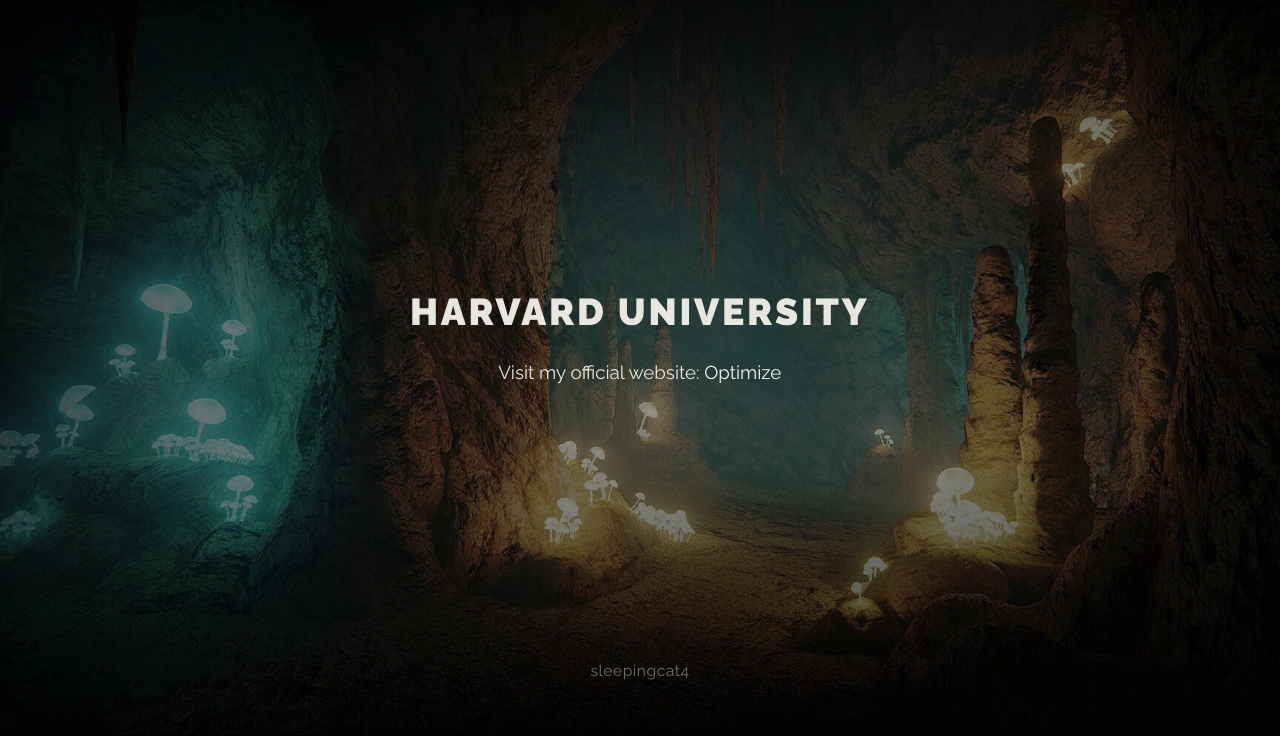
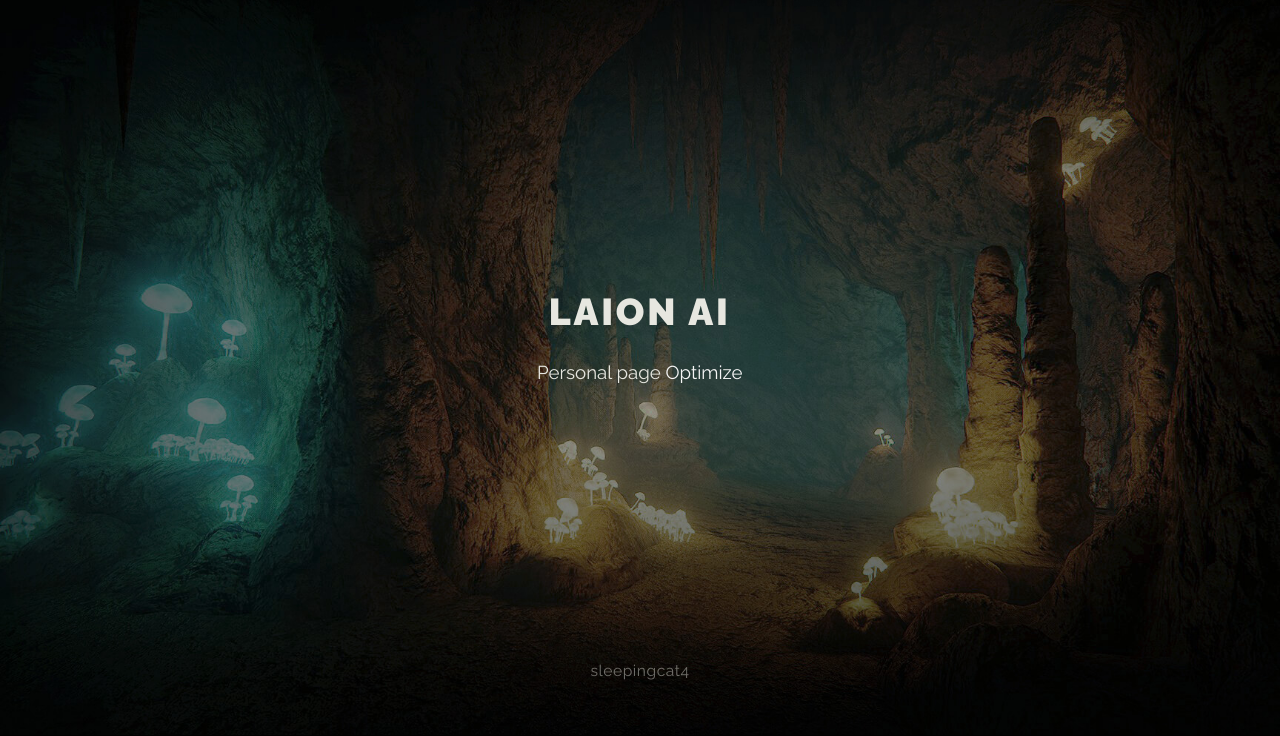
Before and after one commit to sleeping4cat/little-dream, a plain HTML site: page index.html in a window 1280 px wide. Shown: the part 864-1600 px from the top of the page. Drawn offline with Linux system fonts and the light colour scheme.

Commit message:
Update index.html

```diff
--- a/index.html
+++ b/index.html
@@ -6,7 +6,7 @@
 	<meta http-equiv="X-UA-Compatible" content="IE=edge">
 	<meta name="viewport" content="width=device-width, initial-scale=1.0">
 
-	<title>TAWSIF</title>
+	<title>tawsif</title>
 
 	<link rel="stylesheet" href="css/main.css">
 
@@ -36,8 +36,8 @@
 
 			<article class="main-article" style="background-image: url(img/dungeon.jpg);">
 				<div class="main-article__content">
-					<h2 class="main-article__header">HARVARD UNIVERSITY</h2>
-					<p class="main-article__paragraph">Visit my official website: <a href="https://sleeping4cat.github.io/sleepingcat/">Optimize</a> </p>
+					<h2 class="main-article__header">LAION AI</h2>
+					<p class="main-article__paragraph">Personal page <a href="https://sleeping4cat.github.io/sleepingcat/">Optimize</a> </p>
 				</div>
 				<div class="copy">sleepingcat4</div>
 			</article>
```
